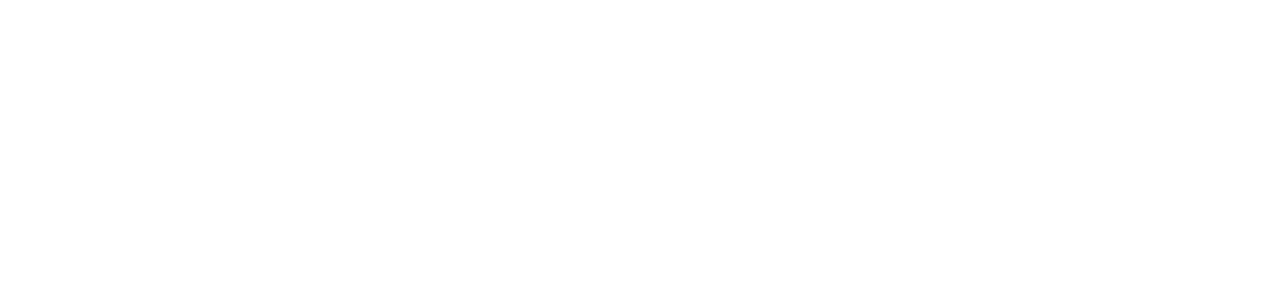
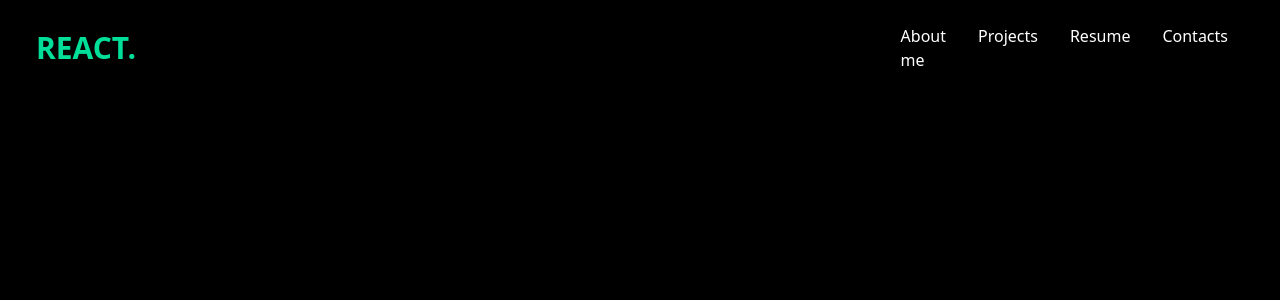
Before and after one commit to Jasonccfu/react-portfolio, a React (Create React App) app: page / in a window 1280 px wide. Shown: the top 300 px of the page. Built offline with nearby package versions, Linux system fonts and the light colour scheme.

Commit message:
install tailwind and navbar.js

```diff
--- a/package.json
+++ b/package.json
@@ -38,5 +38,8 @@
       "last 1 firefox version",
       "last 1 safari version"
     ]
+  },
+  "devDependencies": {
+    "tailwindcss": "^3.3.2"
   }
 }
--- a/src/App.js
+++ b/src/App.js
@@ -1,9 +1,12 @@
 import React from "react";
+import Navbar from "./components/Navbar";
 
 
 function App() {
   return (
-    <div></div>
+    <div>
+      <Navbar />
+    </div>
 
   );
 }
--- a/src/components/Navbar.js
+++ b/src/components/Navbar.js
@@ -1,19 +1,17 @@
-import React,{useState,useContext} from "react"
-import {CustomLink} from "react"
+import React from 'react'
 
-const Navbar =()=>{
-  return (
-    <nav>
-      <h1>Jason Chen</h1>
-      <ul>
-        <CustomLink to='/'>About me</CustomLink>
-        <CustomLink to='/portfolio'>Portfolio</CustomLink>
-        <CustomLink to='/contact'>Contact</CustomLink>
-        <CustomLink to='/resume'>Resume</CustomLink>
+const Navbar = () => {
+  return(
+    <div className='flex justify-between items-center h-24 max-w-[1240px] mx-auto px-4 text-white'>
+      <h1 className='w-full text-3xl font-bold text-[#00df9a]'>REACT.</h1>
+      <ul className='flex'>
+        <li className='p-4'>About me</li>
+        <li className='p-4'>Projects</li>
+        <li className='p-4'>Resume</li>
+        <li className='p-4'>Contacts</li>
       </ul>
-    </nav>
-  );
+    </div>
+  )
+
 }
-
-
-export default Navbar;
+export default Navbar
--- a/src/index.css
+++ b/src/index.css
@@ -1,13 +1,7 @@
-body {
-  margin: 0;
-  font-family: -apple-system, BlinkMacSystemFont, 'Segoe UI', 'Roboto', 'Oxygen',
-    'Ubuntu', 'Cantarell', 'Fira Sans', 'Droid Sans', 'Helvetica Neue',
-    sans-serif;
-  -webkit-font-smoothing: antialiased;
-  -moz-osx-font-smoothing: grayscale;
+@tailwind base;
+@tailwind components;
+@tailwind utilities;
+
+body{
+  background-color: black;
 }
-
-code {
-  font-family: source-code-pro, Menlo, Monaco, Consolas, 'Courier New',
-    monospace;
-}
--- /dev/null
+++ b/tailwind.config.js
@@ -0,0 +1,8 @@
+/** @type {import('tailwindcss').Config} */
+module.exports = {
+  content: ["./src/**/*.{html,js}"],
+  theme: {
+    extend: {},
+  },
+  plugins: [],
+}
```
Also changed, not shown: 1 other file (tests, documents, lock files or other folders).
